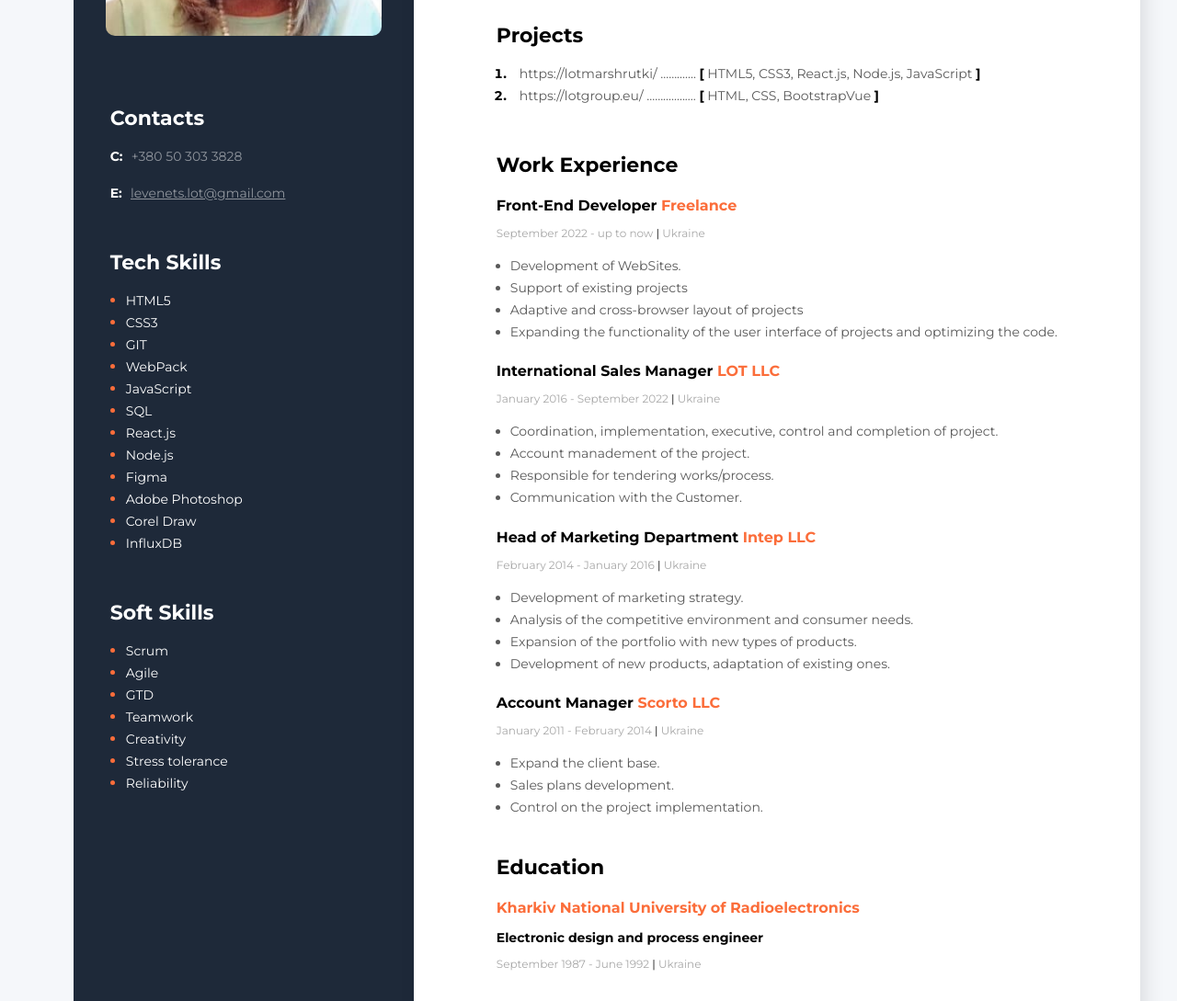
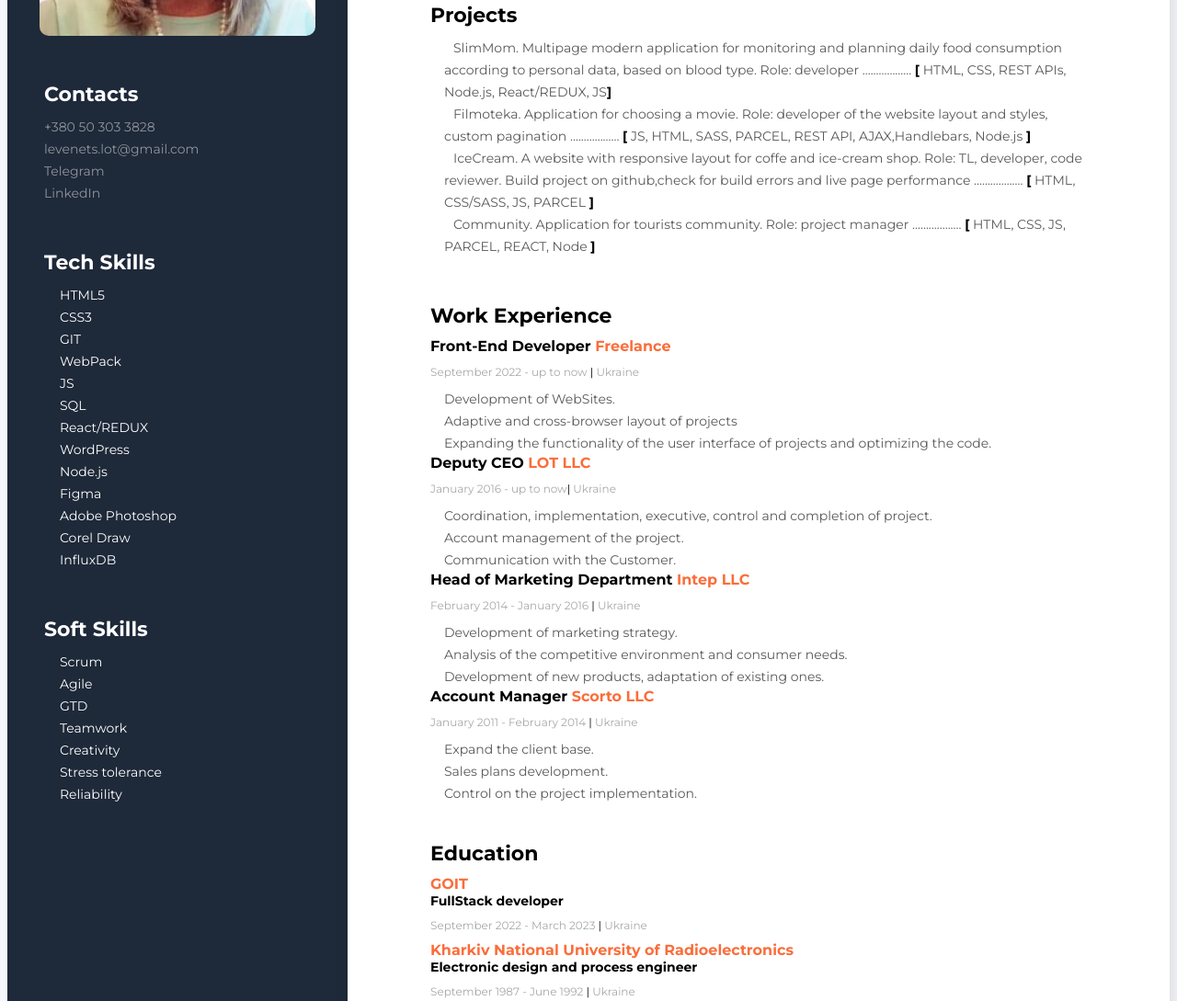
Before and after one commit to patelux/resume, a plain HTML site: page index.html in a window 1280 px wide. Shown: the part 310-1399 px from the top of the page at 92% size. Drawn offline with Linux system fonts and the light colour scheme.

Commit message:
add resetcss

```diff
--- a/index.html
+++ b/index.html
@@ -8,7 +8,8 @@
     <link rel="preconnect" href="https://fonts.googleapis.com">
     <link rel="preconnect" href="https://fonts.gstatic.com" crossorigin>
     <link href="https://fonts.googleapis.com/css2?family=Montserrat:wght@400;700&display=swap" rel="stylesheet">
-    <link rel="stylesheet" href="styles/styles_2.css">
+    <link rel="stylesheet" href="/styles/reset.css">
+    <link rel="stylesheet" href="/styles/styles_2.css">
     <title>Resume</title>
 </head>
 <body>
@@ -32,17 +33,38 @@
             </h3>
             <ol class="project_list">
                 <li class="project_item">
-                    <span class="project"><a href="https://play.google.com/store/apps/details?id=com.itomych.lotmarshrutki&hl=uk&gl=US" class="project_link">https://lotmarshrutki/</a>
-                    .............
-                    <span class="project_bracket">[</span> HTML5, CSS3, React.js, Node.js, JavaScript <span class="project_bracket">]</span></span>
+                    <span class="project"><a href="https://aniyavolfman.github.io/health-app-project/" class="project_link">SlimMom. Multipage modern application for monitoring and planning daily food consumption according to personal data, based on blood type. Role: developer</a>
+                    ..................
+                    <span class="project_bracket">[</span> HTML, CSS, REST APIs, Node.js, React/REDUX, JS<span class="project_bracket">]</span></span>
+                </li>
 
+                <li class="project_item">
+                    <span class="project"><a href="https://galinabespiata.github.io/project/" class="project_link">Filmoteka. Application for choosing a movie.
+                        Role: developer of the website layout and styles, custom pagination</a>
+                    ..................
+                    <span class="project_bracket">[</span> JS, HTML, SASS, PARCEL, REST API,
+                    AJAX,Handlebars, Node.js  <span class="project_bracket">]</span></span>
                 </li>
+
                 <li class="project_item">
-                    <span class="project"><a href="https://lotgroup.eu/" class="project_link">https://lotgroup.eu/</a>
+                    <span class="project"><a href="http://patelux.github.io/HTML-CSS-Project/" class="project_link">IceCream. A website with
+                        responsive layout for coffe and ice-cream shop. Role: TL,
+                        developer, code reviewer. Build project on github,check for build
+                        errors and live page performance</a>
                     ..................
-                    <span class="project_bracket">[</span> HTML, CSS, BootstrapVue <span class="project_bracket">]</span></span>
+                    <span class="project_bracket">[</span> HTML, CSS/SASS, JS, PARCEL <span class="project_bracket">]</span></span>
+                </li>
 
+                <!-- <li class="project_item">
+                    <span class="project"><a href="" class="project_link"></a>
+                    ..................
+                    <span class="project_bracket">[</span> HTML, CSS,  <span class="project_bracket">]</span></span>
+                </li>      -->
 
+                <li class="project_item">
+                    <span class="project"><a href="https://community.si/" class="project_link">Community. Application for tourists community. Role: project manager</a>
+                    ..................
+                    <span class="project_bracket">[</span> HTML, CSS, JS, PARCEL, REACT, Node <span class="project_bracket">]</span></span>
                 </li>
             </ol>
         </div>
@@ -55,19 +77,17 @@
                 <p class="period">September 2022 - up to now <span class="line">|</span> Ukraine</p>
                 <ul class="work_list">
                     <li class="work_list_item">Development of WebSites.</li>
-                    <li class="work_list_item">Support of existing projects</li>
                     <li class="work_list_item">Adaptive and cross-browser layout of projects</li>
                     <li class="work_list_item">Expanding the functionality of the user interface of projects and optimizing the code.</li>
                 </ul>
 
                 <!--Company #2-->
 
-                <h4 class="work_position">International Sales Manager<span class="organization"> LOT LLC</span></h4>
-            <p class="period">January 2016 - September 2022 <span class="line">|</span> Ukraine</p>
+                <h4 class="work_position">Deputy CEO<span class="organization"> LOT LLC</span></h4>
+            <p class="period">January 2016 - up to now<span class="line">|</span> Ukraine</p>
             <ul class="work_list">
                 <li class="work_list_item">Coordination, implementation, executive, control and completion of project.</li>
-                <li class="work_list_item">Account manadement of the project.</li>
-                <li class="work_list_item">Responsible for tendering works/process.</li>
+                <li class="work_list_item">Account management of the project.</li>
                 <li class="work_list_item">Communication with the Customer.</li>
             </ul>
 
@@ -78,7 +98,6 @@
                 <ul class="work_list">
                 <li class="work_list_item">Development of marketing strategy.</li>
                 <li class="work_list_item">Analysis of the competitive environment and consumer needs.</li>
-                <li class="work_list_item">Expansion of the portfolio with new types of products.</li>
                 <li class="work_list_item">Development of new products, adaptation of existing ones.</li>
                 </ul>
 
@@ -95,11 +114,17 @@
         </div>
         <!--Education-->
         <div class="education">
-            <h3 class="title">Education</h3>
+            <ul class="title">Education</ul>
             <!--University-->
-                <h4 class="university">Kharkiv National University of Radioelectronics</h4>
+                <li class="university">GOIT
+                <p class="degree">FullStack developer</p>
+                <p class="education_period">September 2022 - March 2023 <span class="line">|</span> Ukraine</p>
+                </li>
+
+                <li class="university">Kharkiv National University of Radioelectronics
                 <p class="degree">Electronic design and process engineer</p>
                 <p class="education_period">September 1987 - June 1992 <span class="line">|</span> Ukraine</p>
+                </li>
         </div>
 
             <!--courses and training-->
@@ -117,18 +142,22 @@
     </div>
     <!--Sidebar-->
     <aside class="sidebar">
-        <img src="images/PhotoNL.jpg" alt="user photo" class="photo" width="300">
+        <img src="./images/photoNL.jpg" alt="user photo" class="photo" width="300">
         <!--Contacts-->
         <div class="contacts">
             <h3 class="sidebar-title">Contacts</h3>
             <div>
                 <p>
-                    <span class="contact_type">C:</span>
                     <a href="tel:+380503033828" class="contact_link_tel">+380 50 303 3828</a>
                 </p>
                 <p>
-                    <span class="contact_type">E:</span>
                     <a href="mailto:levenets.lot@gmail.com" class="contact_link_mail">levenets.lot@gmail.com</a>
+                </p>
+                <p>
+                    <a href="https://t.me/NataLevenets" class="contact_link_mail">Telegram</a>
+                </p>
+                <p>
+                    <a href="http://linkedin.com/in/natalia-levenets-2a157693" class="contact_link_mail">LinkedIn</a>
                 </p>
             </div>
         </div>
@@ -140,9 +169,10 @@
                     <li class="tech_skills_item"> <span class="tech_skills_text">CSS3</span></li>
                     <li class="tech_skills_item"> <span class="tech_skills_text">GIT</span></li>
                     <li class="tech_skills_item"> <span class="tech_skills_text">WebPack</span></li>
-                    <li class="tech_skills_item"> <span class="tech_skills_text">JavaScript</span></li>
+                    <li class="tech_skills_item"> <span class="tech_skills_text">JS</span></li>
                     <li class="tech_skills_item"> <span class="tech_skills_text">SQL</span></li>
-                    <li class="tech_skills_item"> <span class="tech_skills_text">React.js</span></li>
+                    <li class="tech_skills_item"> <span class="tech_skills_text">React/REDUX</span></li>
+                    <li class="tech_skills_item"> <span class="tech_skills_text">WordPress</span></li>
                     <li class="tech_skills_item"> <span class="tech_skills_text">Node.js</span></li>
                     <li class="tech_skills_item"> <span class="tech_skills_text">Figma</span></li>
                     <li class="tech_skills_item"> <span class="tech_skills_text">Adobe Photoshop</span></li>
--- /dev/null
+++ b/styles/reset.css
@@ -0,0 +1,39 @@
+*,
+*::before,
+*::after {
+    box-sizing: border-box;
+}
+
+p,
+h1,
+h2,
+h3,
+h4,
+h5,
+h6 {
+    margin: 0;
+}
+
+ul,
+ol {
+    margin: 0;
+    padding-left: 0;
+    list-style: none;
+}
+
+button {
+    cursor: pointer;
+    font-family: inherit;
+}
+
+address {
+    font-style: normal;
+}
+
+a {
+    text-decoration: none;
+}
+
+img {
+    display: block;
+}
--- a/styles/styles_2.css
+++ b/styles/styles_2.css
@@ -9,7 +9,7 @@ body {
     display: flex;
     flex-direction: row-reverse;
 
-    width: 1200px;
+    width: 100%;
     margin: 0 auto;
 }
 
@@ -28,8 +28,9 @@ body {
 .about_position {
     font-style: normal;
     font-weight: 700;
-    font-size: 14px;
+    font-size: 24px;
     line-height: 17px;
+    text-transform: uppercase;
     color: #000000;
     margin-bottom: 20px;
 }
@@ -142,6 +143,7 @@ body {
 /* education styles */
 .education {
     margin-bottom: 40px;
+    list-style: none;
 }
 .university {
     font-style: normal;
@@ -150,6 +152,9 @@ body {
     line-height: 20px;
     color: #FB6D3A;
     margin-bottom: 10px;
+}
+.university:last-child{
+    margin-top: 10px;
 }
 .degree {
     font-style: normal;
```
Also changed, not shown: images/Photo_NL.jpg (deleted), package-lock.json (added).
